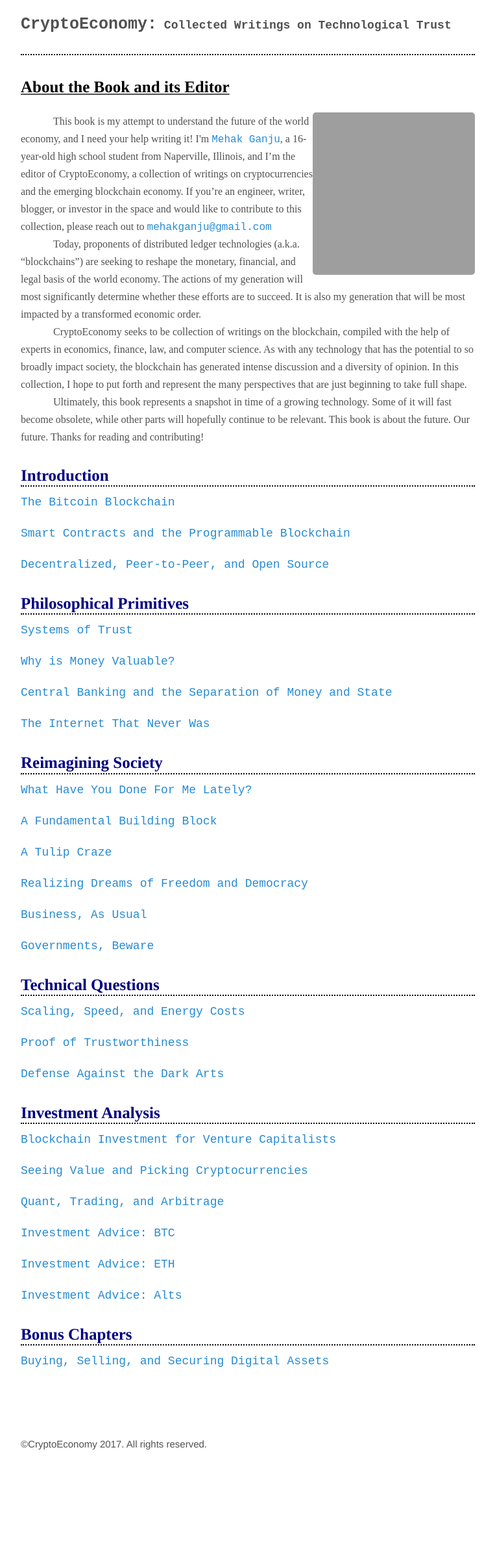
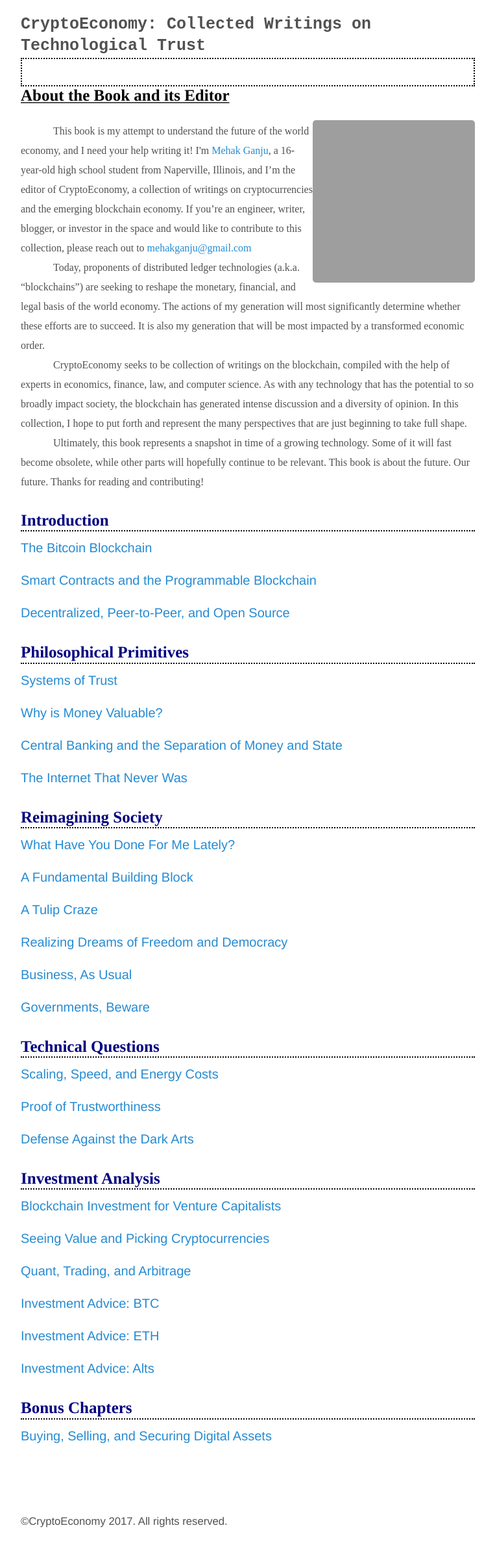
Before and after one commit to Cryptoeconomics/cryptoeconomics.github.io, a Jekyll site: the page built from index.html, in a window 1280 px wide. Shown: the whole page at 65% size, without its empty margins (258-1021 px from the left). Built offline with Jekyll 4.4.1, drawn with Linux system fonts in a browser that asks for light colours; before the commit the page ends 2276 px from its top, so only the background shows below that; grey boxes are pictures that could not be loaded.

Commit message:
changed layout and edited style

```diff
--- a/_layouts/default.html
+++ b/_layouts/default.html
@@ -8,9 +8,9 @@
     <div class="container content">
       <header class="masthead">
         <h3 class="masthead-title">
-          <a href="{{ site.baseurl }}/" title="Home">{{ site.title }}:<font size="4"> Collected Writings on Technological Trust</a>
+          <a class="masthead-title" href="{{ site.baseurl }}/" title="Home">{{ site.title }}: Collected Writings on Technological Trust</a>
         </h3>
-        <hr>
+        <hr class="masthead">
 
       <main>
         {{ content }}
@@ -19,10 +19,46 @@
       </header>  <!-- THIS IS A TERRIBLE HACK TO FIX THE SPACING. TODO: FIX -->
 
       <head>
+        <!-- @import url('https://fonts.googleapis.com/css?family=VT323');  -->
         <style>
-          a
+          a.masthead-title
           {
             font-family: 'VT323', monospace;
+          }
+          u.dotted
+          {
+            border-bottom: 2px dashed #999;
+            text-decoration: none;
+          }
+          hr.masthead
+          {
+            margin-top:0.1em;
+            margin-bottom:-0.25em;
+            border-style: dotted;
+            color: #ff0000;
+
+          }
+          hr.section
+          {
+            margin-bottom:0em;
+            margin-top:0em;
+            border: 2px dotted #000000;
+            border-style: none none dotted;
+            color: #ff0000;
+            background-color: #FFFFFF;
+
+          }
+          img.intro
+          {
+            float: right;
+          }
+          p.space
+          {
+            margin:0
+          }
+          p.space
+          {
+            text-indent: 50px;
           }
         </style>
       </head>
```
